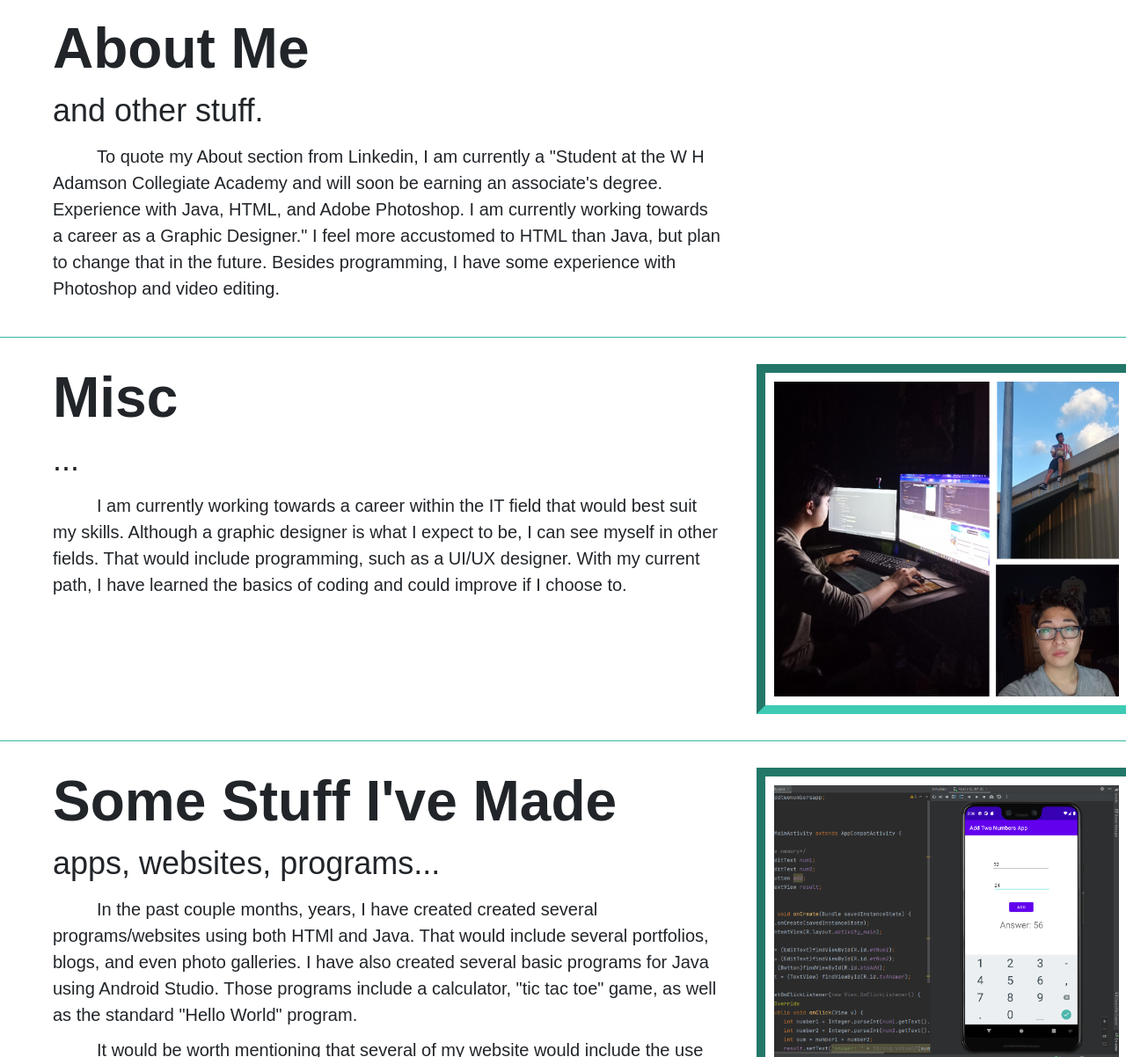
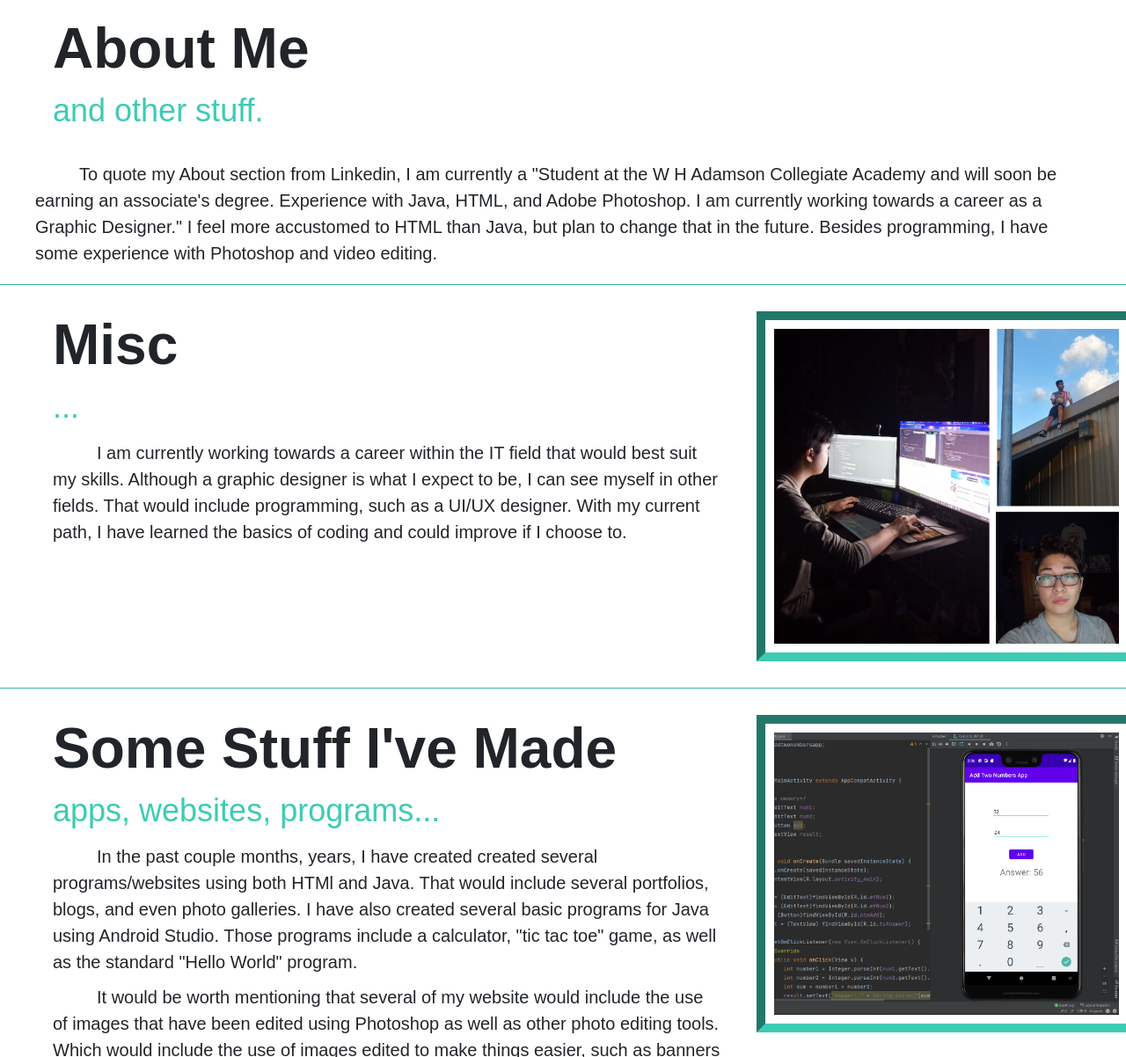
Before and after one commit to anthonymuniz2303/Portfolio, a plain HTML site: page index.html in a window 1280 px wide. Shown: the part 403-1605 px from the top of the page at 88% size. Drawn offline with nearby package versions, Linux system fonts and the light colour scheme.

Commit message:
Update index.html

```diff
--- a/index.html
+++ b/index.html
@@ -18,6 +18,8 @@ margin-right: -70em;
 }
 div.P {
   text-indent: 50px;
+
+
 }
 </style>
 </head>
@@ -66,8 +68,8 @@ div.P {
     <div class="column-66">
       <h1 class="xlarge-font"><b>About Me</b></h1>
       <!--<h1 class="large-font" style="color:blue;"><b>Why buy it?</b></h1>-->
-      <p><span style="font-size:36px">and other stuff.</span></p>
-
+      <p><span style="color:#3DCBB4; font-size:36px;">and other stuff.</span></p>
+</div>
 <div class="P">
 <p><span style="font-size:20px">To quote my About section from Linkedin, I am currently a
  "Student at the W H Adamson Collegiate Academy and will soon be earning an associate's degree. Experience with Java, HTML, and Adobe Photoshop.
@@ -76,7 +78,7 @@ div.P {
 </div>
     </div>
   </div>
-</div>
+
 <hr size="20" width="100%" color="#3DCBB4">
 
 
@@ -87,7 +89,7 @@ div.P {
     <div class="column-66">
       <h1 class="xlarge-font"><b>Misc</b></h1>
       <!--<h1 class="large-font" style="color:MediumSeaGreen;"><b>Why buy it?</b></h1>-->
-      <p><span style="font-size:36px">...</span>
+      <p><span style="color:#3DCBB4; font-size:36px;">...</span>
 
 <div class="P">
 <span style="font-size:20px">I am currently working towards a career within the IT field that would best suit my skills. Although a graphic designer is what I expect to be,
@@ -110,7 +112,7 @@ I can see myself in other fields. That would include programming, such as a UI/U
     <div class="column-66">
       <h1 class="xlarge-font"><b>Some Stuff I've Made</b></h1>
       <!--<h1 class="large-font" style="color:MediumSeaGreen;"><b>Why buy it?</b></h1>-->
-      <p><span style="font-size:36px">apps, websites, programs...</span>
+      <p><span style="color:#3DCBB4; font-size:36px;">apps, websites, programs...</span>
 <div class="P">
 
 <span style="font-size:20px">In the past couple months, years, I have created created several programs/websites
```
